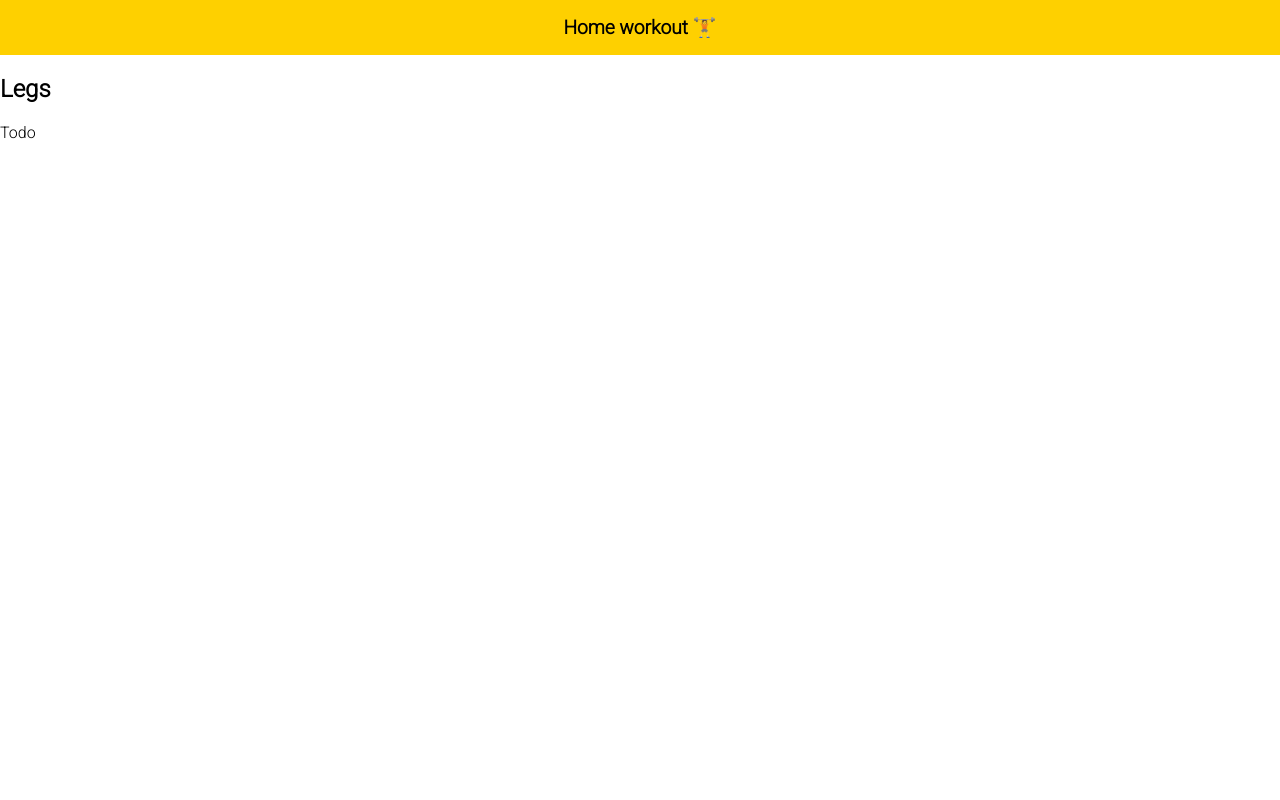
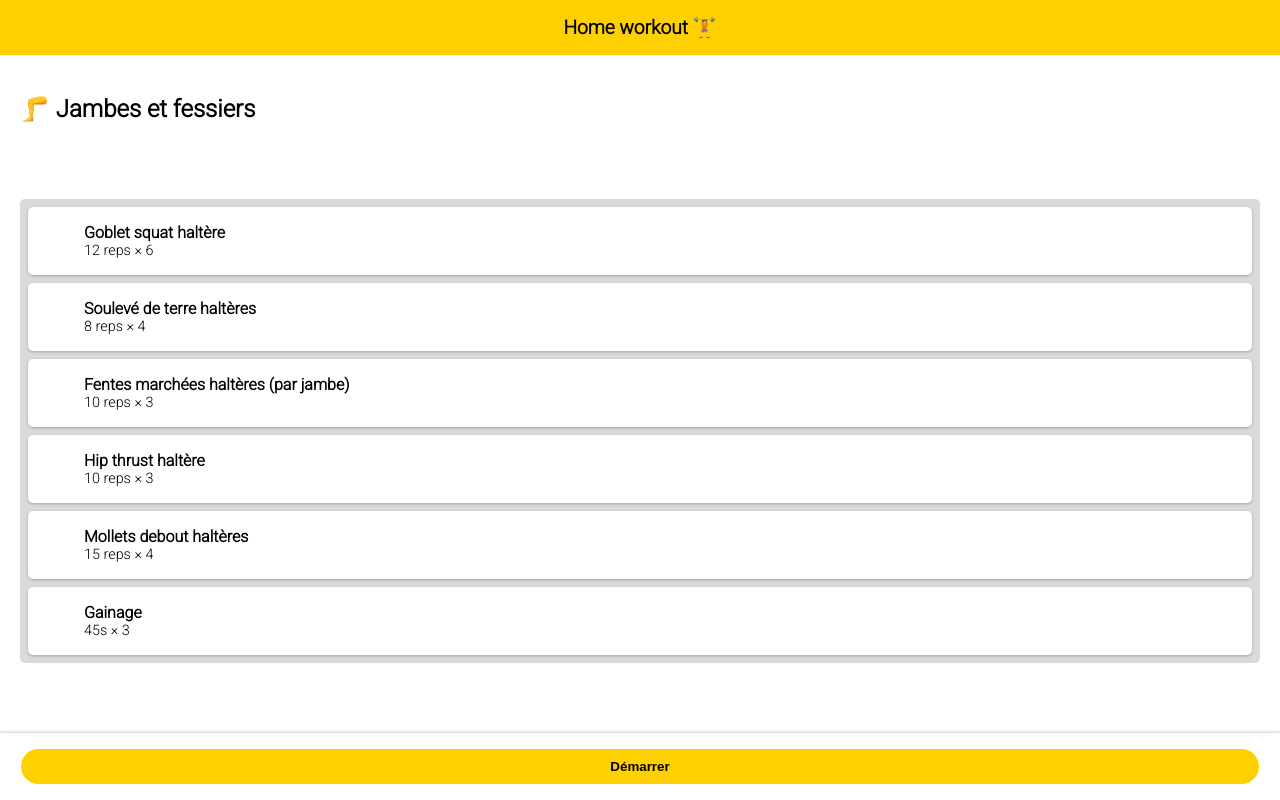
Before and after one commit to lobodol/sport-timer, a Vue app: page /day3 in a window 1280 px wide. Built offline with nearby package versions, Linux system fonts and the light colour scheme.

Commit message:
feat: implement legs day (Day 3)
Add Day 3 workout session (jambes et fessiers) with 6 exercises.
Extend Exercise type with optional duration field to support time-based exercises like planks.

```diff
--- a/src/components/ExerciseTimer.vue
+++ b/src/components/ExerciseTimer.vue
@@ -1,7 +1,10 @@
 <template>
   <div class="Exercise__Header">
     <span class="Exercise__HeaderTitle">{{ props.title }}</span>
-    <span v-if="props.repetitions" class="Exercise__HeaderRepetitions"
+    <span v-if="props.duration" class="Exercise__HeaderRepetitions"
+      >{{ props.duration }} secondes ⏱</span
+    >
+    <span v-else-if="props.repetitions" class="Exercise__HeaderRepetitions"
       >{{ props.repetitions }} répétitions 🔁</span
     >
   </div>
@@ -58,6 +61,7 @@ const props = withDefaults(
     series?: number
     title: string
     repetitions?: number
+    duration?: number
     image?: string
   }>(),
   {
--- a/src/components/ExercisesList.vue
+++ b/src/components/ExercisesList.vue
@@ -12,9 +12,11 @@
         class="ExerciseImage"
       />
       <span class="ExerciseTitle">{{ exercise.title }}</span>
-      <span class="ExerciseDetails"
-        >{{ exercise.repetitions }} reps &times; {{ exercise.series }}</span
-      >
+      <span class="ExerciseDetails">
+        <template v-if="exercise.duration">{{ exercise.duration }}s</template>
+        <template v-else>{{ exercise.repetitions }} reps</template>
+        &times; {{ exercise.series }}
+      </span>
     </li>
   </ol>
 </template>
--- a/src/components/useExercise.ts
+++ b/src/components/useExercise.ts
@@ -2,7 +2,8 @@ import { ref, watchEffect } from 'vue'
 
 export type Exercise = {
   title: string
-  repetitions: number
+  repetitions?: number
+  duration?: number
   series?: number
   restDuration?: number
   image?: string
--- a/src/views/Day3.vue
+++ b/src/views/Day3.vue
@@ -1,4 +1,17 @@
 <template>
-  <h2 class="Day__Title">Legs</h2>
-  <p>Todo</p>
+  <Session title="🦵 Jambes et fessiers" :exercises="exercises" />
 </template>
+
+<script lang="ts" setup>
+import { Exercise } from '@/components/useExercise'
+import Session from '@/components/Session.vue'
+
+const exercises: Array<Exercise> = [
+  { title: 'Goblet squat haltère', repetitions: 12, series: 6, restDuration: 90 },
+  { title: 'Soulevé de terre haltères', repetitions: 8, series: 4 },
+  { title: 'Fentes marchées haltères (par jambe)', repetitions: 10, series: 3 },
+  { title: 'Hip thrust haltère', repetitions: 10, series: 3 },
+  { title: 'Mollets debout haltères', repetitions: 15, series: 4 },
+  { title: 'Gainage', duration: 45, series: 3 },
+]
+</script>
```
